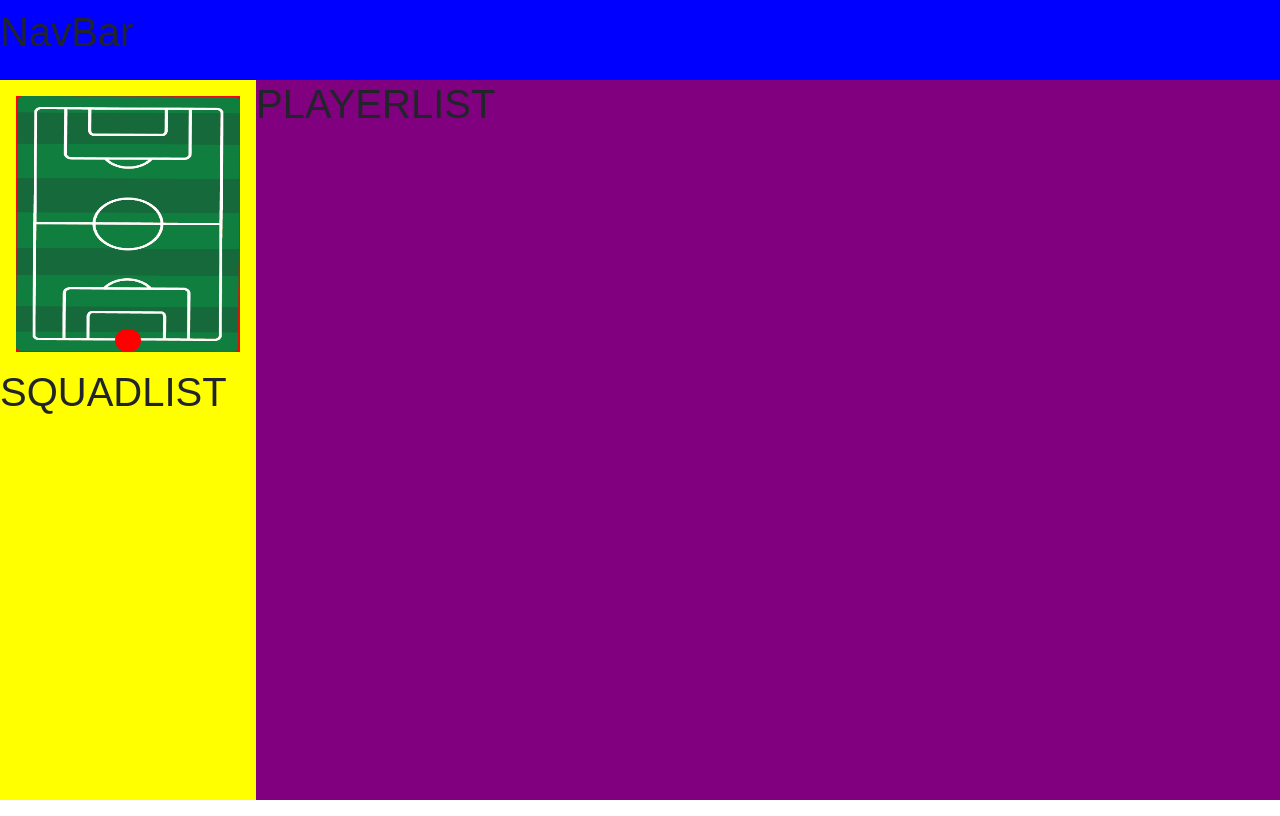
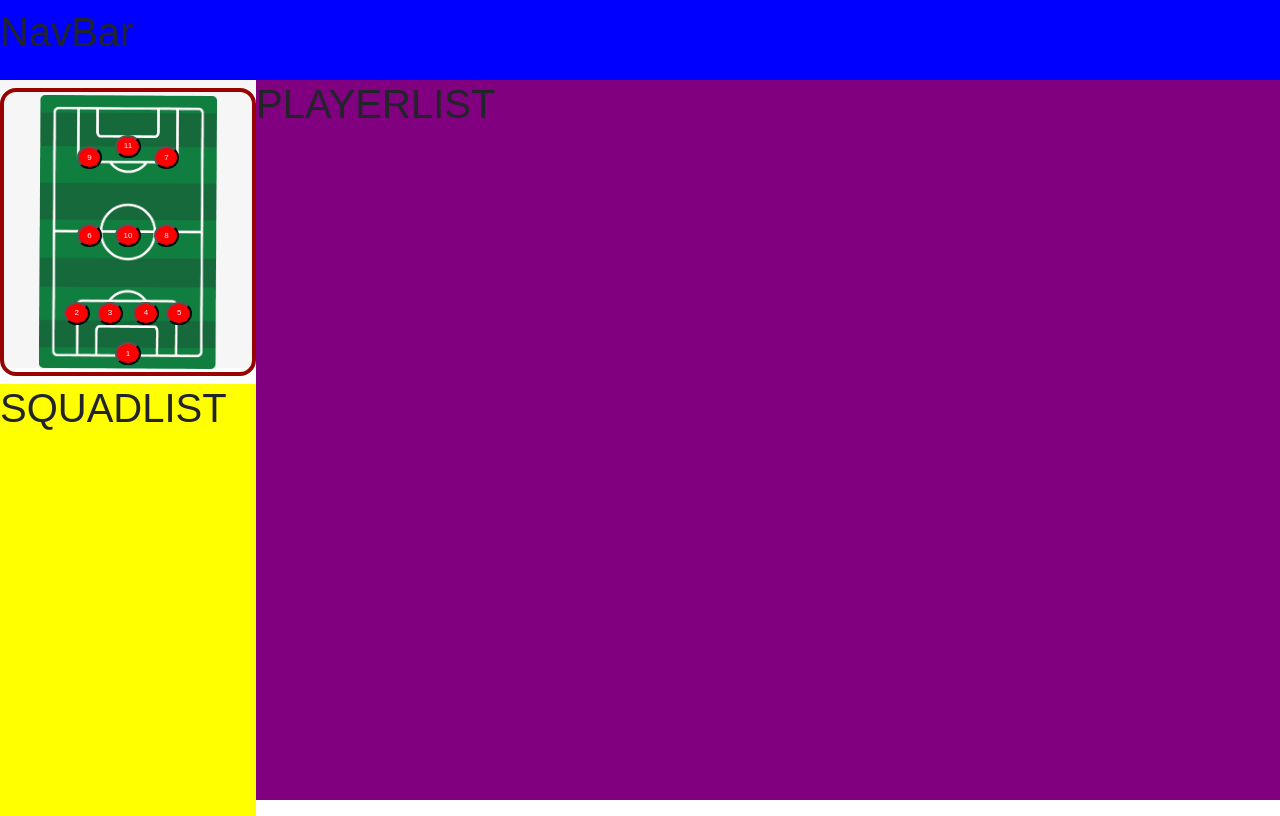
Before and after one commit to adrian-em94/FantasyLeague, a React (Create React App) app in the folder frontend/: page /TeamProfile in a window 1280 px wide. Built offline with nearby package versions, Linux system fonts and the light colour scheme; a web font is replaced by a local one.

Commit message:
added the buttons for players on pitch

```diff
--- a/frontend/src/pages/TeamProfile/TeamProfile.css
+++ b/frontend/src/pages/TeamProfile/TeamProfile.css
@@ -1,3 +1,11 @@
+:root {
+    --primary-dark: rgb(51,51,51);
+    --primary-color-dark: rgb(153,1,0);
+    --primary-color: rgb(185,5,4);
+    --primary-light: rgb(246,246,246);
+    --primary-less-light: rgb(232,232,232);
+}
+
 .outerContainer {
     display: flex;
     flex-direction: column;
@@ -17,7 +25,7 @@
 }
 
 .leftContainer {
-    background-color: blue;
+    background-color: ;
     width: 20%;
     min-width: 200px;
 }
@@ -27,7 +35,7 @@
 }
 
 .futField {
-    background-color: red;
+    background-color: var(--primary-light);
     width: 100%;
     height: 40%;
     position: relative;
@@ -36,16 +44,24 @@
 }
 
 .pitch {
-    border: yellow solid 1em;
+    border: var(--primary-color-dark) solid .25em;
+    border-radius: 1em;
     height: 100%;
     width: 100%;
     max-width: 400px;
     display: flex;
     position: absolute;
+    margin-top: .5em;
+    margin-bottom: .5em;
+    margin-left: .1em;
+    margin-right: .1em;
 }
 
 .pitch > img {
     width: 100%;
+    object-fit:scale-down;
+    margin-top: .2em;
+    margin-bottom: .2em;
 }
 
 .goalie {
@@ -54,8 +70,141 @@
     height: 8%;
     border-radius: 50%;
     position: absolute;
-    bottom: 1em;
+    bottom: 1%;
     left: 45%;
+    font-size: .5rem;
+    text-align: center;
+    color: var(--primary-light);
+}
+
+.leftBack {
+    background-color: red;
+    width: 10%;
+    height: 8%;
+    border-radius: 50%;
+    position: absolute;
+    bottom: 15%;
+    left: 25%;
+    font-size: .5rem;
+    text-align: center;
+    color: var(--primary-light);
+}
+
+.leftCenterBack {
+    background-color: red;
+    width: 10%;
+    height: 8%;
+    border-radius: 50%;
+    position: absolute;
+    bottom: 15%;
+    left: 38%;
+    font-size: .5rem;
+    text-align: center;
+    color: var(--primary-light);
+}
+
+.rightCenterBack {
+    background-color: red;
+    width: 10%;
+    height: 8%;
+    border-radius: 50%;
+    position: absolute;
+    bottom: 15%;
+    right: 38%;
+    font-size: .5rem;
+    text-align: center;
+    color: var(--primary-light);
+}
+
+.rightBack {
+    background-color: red;
+    width: 10%;
+    height: 8%;
+    border-radius: 50%;
+    position: absolute;
+    bottom: 15%;
+    right: 25%;
+    font-size: .5rem;
+    text-align: center;
+    color: var(--primary-light);
+}
+
+.leftMiddle {
+    background-color: red;
+    width: 10%;
+    height: 8%;
+    border-radius: 50%;
+    position: absolute;
+    bottom: 42%;
+    left: 30%;
+    font-size: .5rem;
+    text-align: center;
+    color: var(--primary-light);
+}
+
+.centerMiddle {
+    background-color: red;
+    width: 10%;
+    height: 8%;
+    border-radius: 50%;
+    position: absolute;
+    bottom: 42%;
+    left: 45%;
+    font-size: .5rem;
+    text-align: center;
+    color: var(--primary-light);
+}
+
+.rightMiddle {
+    background-color: red;
+    width: 10%;
+    height: 8%;
+    border-radius: 50%;
+    position: absolute;
+    bottom: 42%;
+    right: 30%;
+    font-size: .5rem;
+    text-align: center;
+    color: var(--primary-light);
+}
+
+.leftForward {
+    background-color: red;
+    width: 10%;
+    height: 8%;
+    border-radius: 50%;
+    position: absolute;
+    bottom: 69%;
+    left: 30%;
+    font-size: .5rem;
+    text-align: center;
+    color: var(--primary-light);
+}
+
+.centerForward {
+    background-color: red;
+    width: 10%;
+    height: 8%;
+    border-radius: 50%;
+    position: absolute;
+    bottom: 73%;
+    right: 45%;
+    font-size: .5rem;
+    color: var(--primary-light);
+    margin-left: -20px;
+}
+
+.rightForward {
+    background-color: red;
+    width: 10%;
+    height: 8%;
+    border-radius: 50%;
+    position: absolute;
+    bottom: 69%;
+    right: 30%;
+    font-size: .5rem;
+    text-align: center;
+    color: var(--primary-light);
 }
 
 .futfieldpitch {
@@ -65,6 +214,7 @@
 .squadList {
     background-color: yellow;
     height: 60%;
+    margin-top: 1em;
 }
 
 .playerList {
--- a/frontend/src/pages/TeamProfile/TeamProfile.js
+++ b/frontend/src/pages/TeamProfile/TeamProfile.js
@@ -14,7 +14,22 @@ const TeamProfile = () => {
                                 <img src={Pitch} alt="soccer field"/>
                             </div>
                             <div className="players">
-                                <div className="goalie" />
+                                <button className="goalie" type="button">1</button>
+
+
+                                <button className="leftBack" type="button">2</button>
+                                <button className="leftCenterBack" type="button">3</button>
+                                <button className="rightCenterBack" type="button">4</button>
+                                <button className="rightBack" type="button">5</button>
+
+                                <button className="leftMiddle" type="button">6</button>
+                                <button className="centerMiddle" type="button">10</button>
+                                <button className="rightMiddle" type="button">8</button>
+
+                                <button className="leftForward" type="button">9</button>
+                                <button className="centerForward" type="button">11</button>
+                                <button className="rightForward" type="button">7</button>
+
 
 
                             </div>
```
